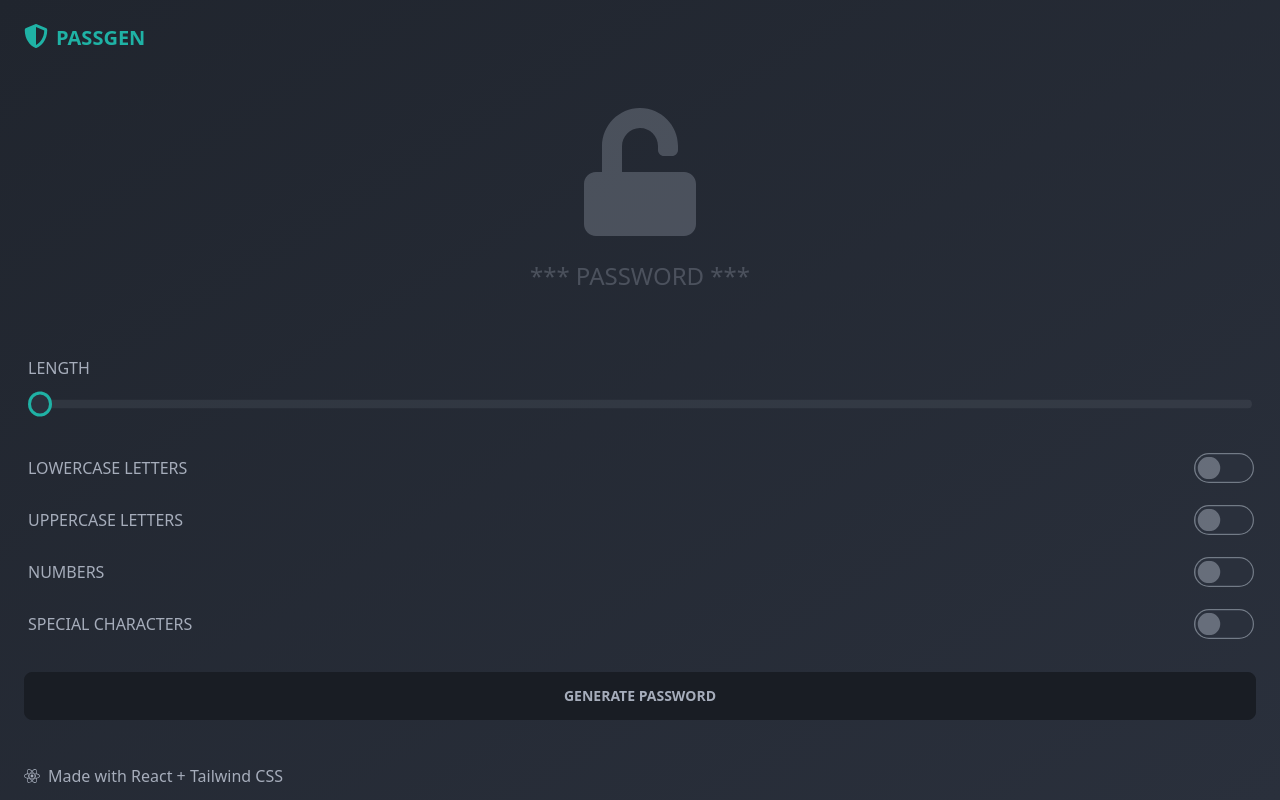
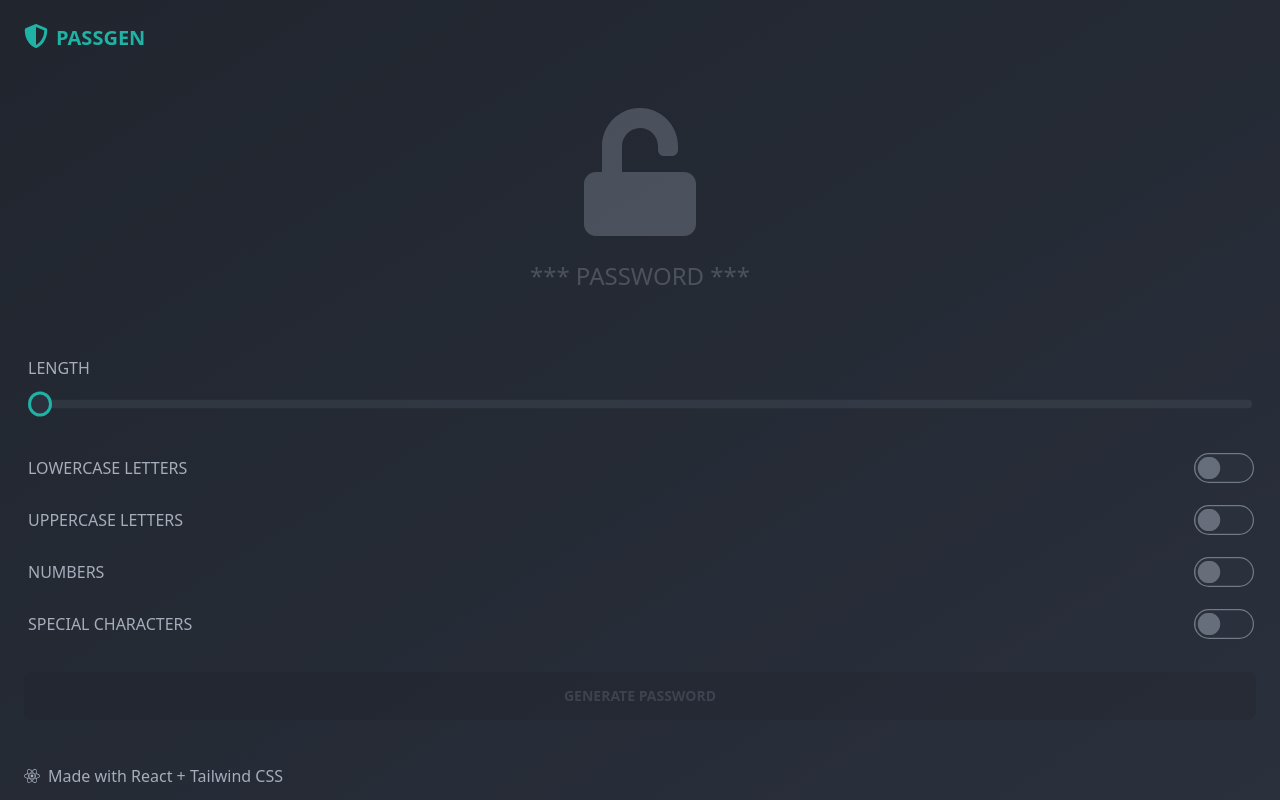
Before and after one commit to jxhnkndl/react-password-gen, a React (Create React App) app: page / in a window 1280 px wide. Built offline with nearby package versions, Linux system fonts and the light colour scheme.

Commit message:
update options validation so that generate password button communicates validity of user choices

```diff
--- a/src/components/PasswordForm.js
+++ b/src/components/PasswordForm.js
@@ -1,4 +1,4 @@
-import React, { useState, useContext } from 'react';
+import React, { useState, useEffect, useContext } from 'react';
 import PasswordContext from '../context/PasswordContext';
 
 function PasswordForm() {
@@ -9,8 +9,9 @@ function PasswordForm() {
     numbers: false,
     specialChars: false,
   });
+  const [validOptions, setValidOptions] = useState(false);
 
-  const { generatePassword } = useContext(PasswordContext);
+  const { password, generatePassword } = useContext(PasswordContext);
 
   // update length state
   const handleLength = (event) => {
@@ -28,21 +29,23 @@ function PasswordForm() {
     });
   };
 
+  // check whether user has selected at least one character type
+  useEffect(() => {
+    const areValidOptions = Object.values(options).some(
+      (option) => option !== false
+    );
+
+    if (areValidOptions) {
+      setValidOptions(true);
+    } else {
+      setValidOptions(false);
+    }
+  }, [options]);
+
   // pass length and password options to password context
   // and generate password
   const handleSubmit = (event) => {
-    // check that user has selected at least one type of character
-    const areInvalidOptions = Object.values(options).every(
-      (option) => option === false
-    );
-
-    // display alert if user hasn't selected a character type
-    // generate password if options are valid
-    if (areInvalidOptions) {
-      console.log("Please select at least one character type")
-    } else {
-      generatePassword(length, options);
-    }
+    generatePassword(length, options);
   };
 
   return (
@@ -111,9 +114,18 @@ function PasswordForm() {
           />
         </label>
       </div>
-      <button className="btn btn-neutral btn-block mt-4" onClick={handleSubmit}>
+      <button
+        disabled={!validOptions && 'disabled'}
+        className={`btn btn-block mt-4 ${validOptions && 'btn-accent'}`}
+        onClick={handleSubmit}
+      >
         Generate Password
       </button>
+      {password && (
+        <button className="btn btn-neutral btn-block mt-4">
+          Clear Password
+        </button>
+      )}
     </section>
   );
 }
```
